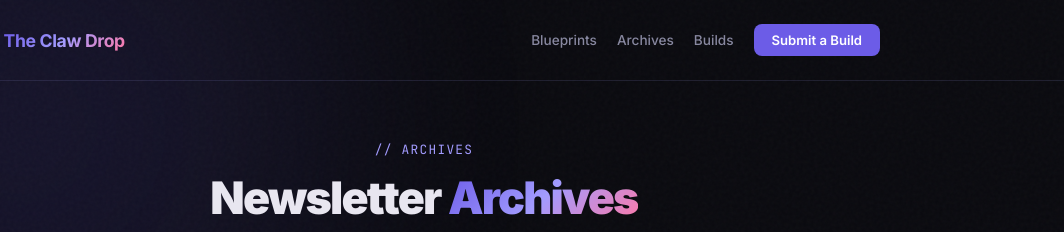
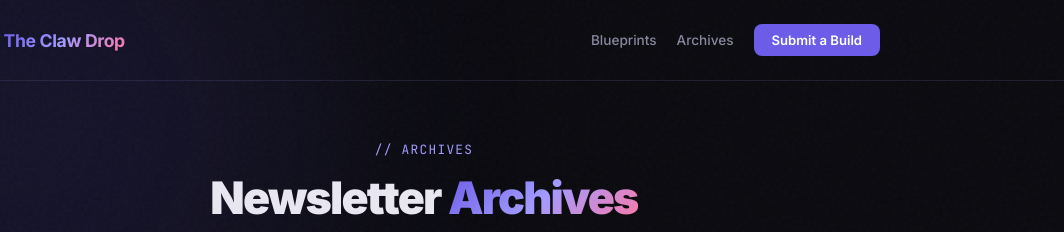
Before and after one commit to dhruvkar/clawdrop-site, an Eleventy site: page archives/index.njk in a window 1280 px wide. Shown: the top 232 px of the page, 216-1280 px from the left. Built offline with nearby package versions, Linux system fonts and the light colour scheme; Eleventy itself is replaced by a stand-in of ours; files that its build step writes are made by us from their sources.

Commit message:
Remove Builds from nav, keep Blueprints + Archives + .gitignore

```diff
--- a/_includes/base.njk
+++ b/_includes/base.njk
@@ -83,7 +83,6 @@
       <div class="nav-links">
         <a href="/blueprints/" class="nav-link">Blueprints</a>
         <a href="/archives/" class="nav-link">Archives</a>
-        <a href="/showcase/" class="nav-link">Builds</a>
         <a href="/submit/" class="nav-cta">Submit a Build</a>
       </div>
     </div>
```
Also changed, not shown: 1 other file.
